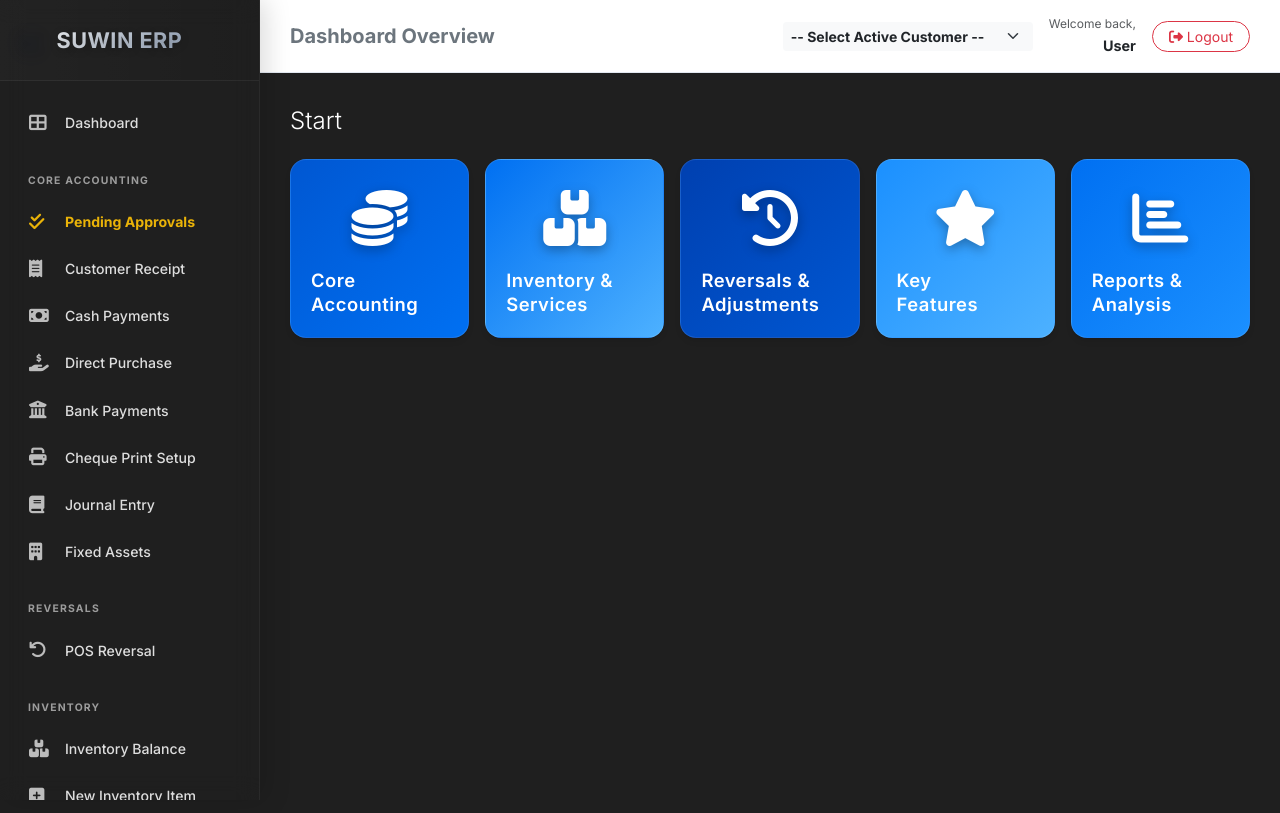
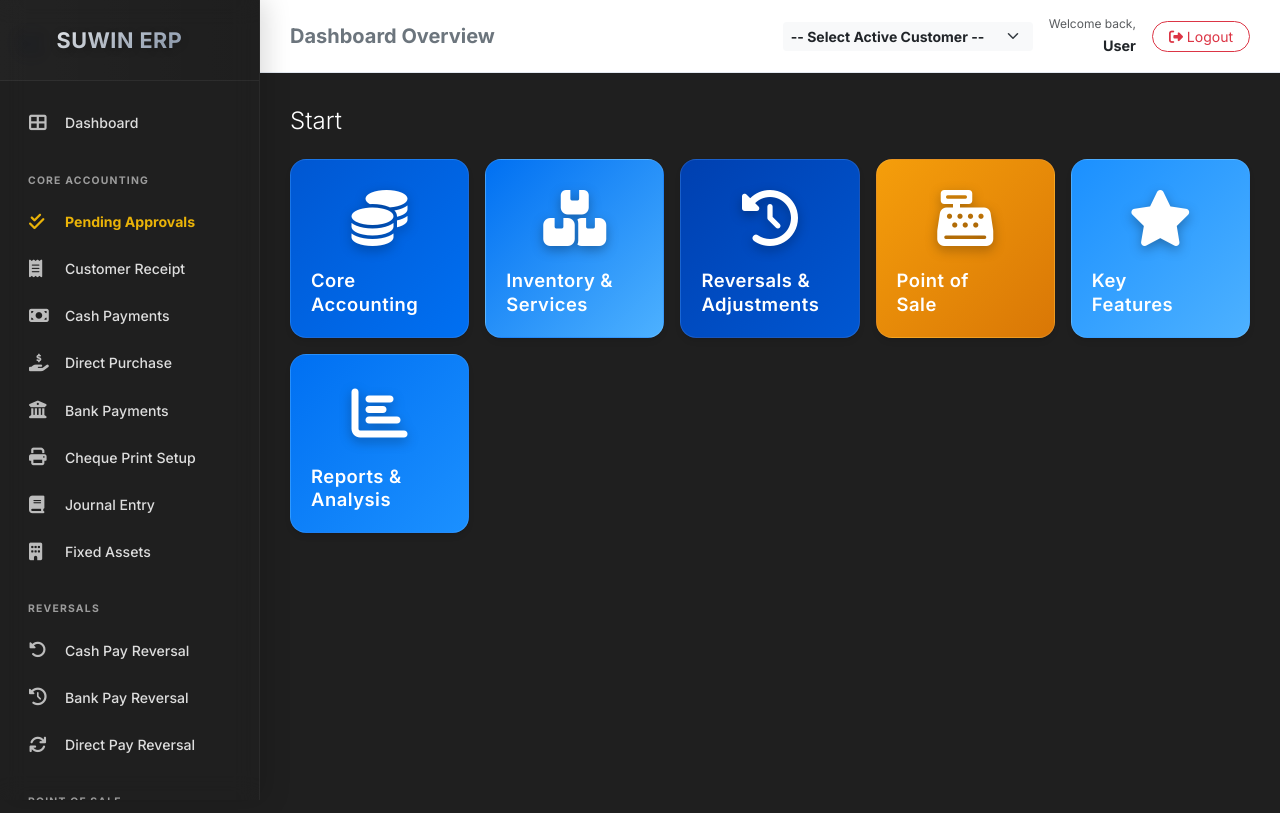
Before and after one commit to Thiwa1/ERP-WEB, a Python web app: template templates/index.html in a window 1280 px wide. Run offline with Jinja, Linux system fonts and the light colour scheme; the template is opened without the code that fills it, so the values that code supplies are empty; some libraries are stand-ins or nearby versions.

Commit message:
Fix bank rec currency, block reconciled reversals, and reorganize dashboard
- Updated templates/bank_reconciliation.html to use dynamic company_currency and |currency filter.
- Added reconciliation check (entry_Rec = 1) to pos_reversal_process, bank_payment_reversal_process, cash_payment_reversal_process, direct_payment_reversal_process, and reverse_journal_entry.
- Reorganized dashboard (templates/index.html) to align with sidebar link counts (11 for Core Accounting, 11 for Inventory, 8 for Reports).
- Created dedicated "Point of Sale" section on dashboard and moved POS system there from Inventory.
- Updated sidebar (templates/base.html) to match dashboard reorganization, including a new "Point of Sale" category.
- Fixed AttributeError in app.py transaction cursors (with ... as cursor:).
- Fixed NameError in services.py (added date import).
- Fixed POS loyalty pricing logic and receipt savings display.
- Enabled Select2 search on GRN dropdowns.

Co-authored-by: Thiwa1 <30181036+Thiwa1@users.noreply.github.com>

```diff
--- a/templates/base.html
+++ b/templates/base.html
@@ -550,6 +550,15 @@
 
                 <!-- Reversals -->
                 <div class="menu-category">Reversals</div>
+                <a href="/cash_payment_reversal" class="nav-link"><i class="fas fa-undo-alt"></i> Cash Pay Reversal</a>
+                <a href="/bank_payment_reversal" class="nav-link"><i class="fas fa-history"></i> Bank Pay Reversal</a>
+                <a href="/direct_payment_reversal" class="nav-link"><i class="fas fa-sync"></i> Direct Pay Reversal</a>
+
+                <!-- Point of Sale -->
+                <div class="menu-category">Point of Sale</div>
+                <a href="/pos" class="nav-link"><i class="fas fa-cash-register"></i> POS System</a>
+                <a href="/pos_settings" class="nav-link"><i class="fas fa-cogs"></i> POS Settings</a>
+                <a href="/cash_handover" class="nav-link"><i class="fas fa-hand-holding-usd"></i> Cash Handover</a>
                 <a href="/pos_reversal" class="nav-link"><i class="fas fa-undo"></i> POS Reversal</a>
 
                 <!-- Inventory -->
@@ -564,8 +573,6 @@
                 <a href="/inventory_transfer" class="nav-link"><i class="fas fa-exchange-alt"></i> Inventory Transfer</a>
                 <a href="/inventory_production" class="nav-link"><i class="fas fa-industry"></i> Manufacturing</a>
                 <a href="/inventory_trend_analysis" class="nav-link"><i class="fas fa-chart-line"></i> Trend Analysis</a>
-
-                <a href="/pos" class="nav-link"><i class="fas fa-cash-register"></i> POS System</a>
 
                 <!-- Reports -->
                 <div class="menu-category">Reports</div>
--- a/templates/index.html
+++ b/templates/index.html
@@ -230,6 +230,14 @@
             </div>
         </div>
 
+        <!-- POS Main Tile -->
+        <div class="col">
+            <div class="main-category-tile" id="cat-pos" style="background: linear-gradient(135deg, #f59e0b 0%, #d97706 100%);" onclick="toggleCategory('collapsePOS')">
+                <i class="fas fa-cash-register main-icon"></i>
+                <span class="tile-title">Point of<br>Sale</span>
+            </div>
+        </div>
+
         <!-- Key Features Main Tile -->
         <div class="col">
             <div class="main-category-tile" id="cat-features" onclick="toggleCategory('collapseFeatures')">
@@ -256,6 +264,14 @@
             <div class="metro-group-title">Core Accounting</div>
             <div class="row row-dense row-cols-2 row-cols-sm-3 row-cols-md-4 row-cols-lg-6">
                 <div class="col">
+                    <a href="/approvals" class="tile-link">
+                        <div class="tile" style="border-bottom: 3px solid #eab308;">
+                            <i class="fas fa-check-double text-warning"></i>
+                            <span>Pending<br>Approvals</span>
+                        </div>
+                    </a>
+                </div>
+                <div class="col">
                     <a href="/customer_receipt" class="tile-link">
                         <div class="tile">
                             <i class="fas fa-receipt"></i>
@@ -264,7 +280,7 @@
                     </a>
                 </div>
                 <div class="col">
-                    <a href="/cash_payments" class="tile-link">
+                    <a href="/cash_payment" class="tile-link">
                         <div class="tile">
                             <i class="fas fa-money-bill"></i>
                             <span>Cash<br>Payment</span>
@@ -288,10 +304,50 @@
                     </a>
                 </div>
                 <div class="col">
-                    <a href="/placeholder?title=Journal Entry" class="tile-link">
+                    <a href="/cheque_print_setup" class="tile-link">
+                        <div class="tile">
+                            <i class="fas fa-print"></i>
+                            <span>Cheque Print<br>Setup</span>
+                        </div>
+                    </a>
+                </div>
+                <div class="col">
+                    <a href="/journal_entry" class="tile-link">
                         <div class="tile">
                             <i class="fas fa-book"></i>
                             <span>Journal<br>Entry (J/V)</span>
+                        </div>
+                    </a>
+                </div>
+                <div class="col">
+                    <a href="/fixed_assets" class="tile-link">
+                        <div class="tile">
+                            <i class="fas fa-building"></i>
+                            <span>Fixed<br>Assets</span>
+                        </div>
+                    </a>
+                </div>
+                <div class="col">
+                    <a href="/create_bank_account" class="tile-link">
+                        <div class="tile">
+                            <i class="fas fa-university"></i>
+                            <span>Create Bank<br>Account</span>
+                        </div>
+                    </a>
+                </div>
+                <div class="col">
+                    <a href="/create_cash_account" class="tile-link">
+                        <div class="tile">
+                            <i class="fas fa-money-bill-wave"></i>
+                            <span>Create Cash<br>Account</span>
+                        </div>
+                    </a>
+                </div>
+                <div class="col">
+                    <a href="/add_new_account" class="tile-link">
+                        <div class="tile">
+                            <i class="fas fa-file-invoice"></i>
+                            <span>Add New<br>Account</span>
                         </div>
                     </a>
                 </div>
@@ -304,6 +360,14 @@
         <div class="sub-modules-container" style="border-left-color: #107C10;">
             <div class="metro-group-title">Inventory & Services</div>
             <div class="row row-dense row-cols-2 row-cols-sm-3 row-cols-md-4 row-cols-lg-6">
+                <div class="col">
+                    <a href="/inventory_balance" class="tile-link">
+                        <div class="tile">
+                            <i class="fas fa-boxes"></i>
+                            <span>Inventory<br>Balance</span>
+                        </div>
+                    </a>
+                </div>
                 <div class="col">
                     <a href="/add_inventory_item" class="tile-link">
                         <div class="tile">
@@ -368,6 +432,22 @@
                         </div>
                     </a>
                 </div>
+                <div class="col">
+                    <a href="/inventory_trend_analysis" class="tile-link">
+                        <div class="tile">
+                            <i class="fas fa-chart-line"></i>
+                            <span>Trend<br>Analysis</span>
+                        </div>
+                    </a>
+                </div>
+                <div class="col">
+                    <a href="/inventory_locations" class="tile-link">
+                        <div class="tile">
+                            <i class="fas fa-warehouse"></i>
+                            <span>Inventory<br>Locations</span>
+                        </div>
+                    </a>
+                </div>
             </div>
         </div>
     </div>
@@ -377,14 +457,6 @@
         <div class="sub-modules-container" style="border-left-color: #E81123;">
             <div class="metro-group-title">Reversals & Adjustments</div>
             <div class="row row-dense row-cols-2 row-cols-sm-3 row-cols-md-4 row-cols-lg-6">
-                <div class="col">
-                    <a href="/pos_reversal" class="tile-link">
-                        <div class="tile">
-                            <i class="fas fa-undo"></i>
-                            <span>POS<br>Reversal</span>
-                        </div>
-                    </a>
-                </div>
                 <div class="col">
                     <a href="/cash_payment_reversal" class="tile-link">
                         <div class="tile">
@@ -421,10 +493,10 @@
         </div>
     </div>
 
-    <!-- Features Sub-modules -->
-    <div class="collapse multi-collapse" id="collapseFeatures" data-bs-parent=".dashboard-container">
-        <div class="sub-modules-container" style="border-left-color: #6B69D6;">
-            <div class="metro-group-title">Key Features</div>
+    <!-- POS Sub-modules -->
+    <div class="collapse multi-collapse" id="collapsePOS" data-bs-parent=".dashboard-container">
+        <div class="sub-modules-container" style="border-left-color: #f59e0b;">
+            <div class="metro-group-title">Point of Sale</div>
             <div class="row row-dense row-cols-2 row-cols-sm-3 row-cols-md-4 row-cols-lg-6">
                 <div class="col">
                     <a href="/pos" class="tile-link">
@@ -434,6 +506,47 @@
                         </div>
                     </a>
                 </div>
+                <div class="col">
+                    <a href="/pos_settings" class="tile-link">
+                        <div class="tile">
+                            <i class="fas fa-cogs"></i>
+                            <span>POS<br>Settings</span>
+                        </div>
+                    </a>
+                </div>
+                <div class="col">
+                    <a href="/cash_handover" class="tile-link">
+                        <div class="tile">
+                            <i class="fas fa-hand-holding-usd"></i>
+                            <span>Cash<br>Handover</span>
+                        </div>
+                    </a>
+                </div>
+                <div class="col">
+                    <a href="/warranty_period" class="tile-link">
+                        <div class="tile">
+                            <i class="fas fa-shield-alt"></i>
+                            <span>Warranty<br>Period</span>
+                        </div>
+                    </a>
+                </div>
+                <div class="col">
+                    <a href="/pos_reversal" class="tile-link">
+                        <div class="tile">
+                            <i class="fas fa-undo"></i>
+                            <span>POS<br>Reversal</span>
+                        </div>
+                    </a>
+                </div>
+            </div>
+        </div>
+    </div>
+
+    <!-- Features Sub-modules -->
+    <div class="collapse multi-collapse" id="collapseFeatures" data-bs-parent=".dashboard-container">
+        <div class="sub-modules-container" style="border-left-color: #6B69D6;">
+            <div class="metro-group-title">Key Features</div>
+            <div class="row row-dense row-cols-2 row-cols-sm-3 row-cols-md-4 row-cols-lg-6">
                 <div class="col">
                     <a href="/bank_reconciliation" class="tile-link">
                         <div class="tile">
@@ -476,28 +589,18 @@
             <div class="metro-group-title">Reports & Analysis</div>
             <div class="row row-dense row-cols-2 row-cols-sm-3 row-cols-md-4 row-cols-lg-6">
                 <div class="col">
-                    <a href="/placeholder?title=Load Report" class="tile-link">
+                    <a href="/ledger_view" class="tile-link">
                         <div class="tile">
-                            <i class="fas fa-file-alt"></i>
-                            <span>Load<br>Report</span>
-                        </div>
-
-                <!-- Cash Handover -->
-                <div class="col-md-3">
-                    <a href="/cash_handover" class="tile-link">
-                        <div class="category-tile text-center h-100">
-                            <i class="fas fa-hand-holding-usd d-block"></i>
-                            <span class="d-block mt-3 tile-title">Cash Handover</span>
+                            <i class="fas fa-book-open"></i>
+                            <span>Ledger<br>View</span>
                         </div>
                     </a>
                 </div>
-                    </a>
-                </div>
                 <div class="col">
-                    <a href="/sales_summary_cashier" class="tile-link">
+                    <a href="/trial_balance" class="tile-link">
                         <div class="tile">
-                            <i class="fas fa-file-invoice-dollar"></i>
-                            <span>Sales<br>Summary</span>
+                            <i class="fas fa-balance-scale-left"></i>
+                            <span>Trial<br>Balance</span>
                         </div>
                     </a>
                 </div>
@@ -518,6 +621,14 @@
                     </a>
                 </div>
                 <div class="col">
+                    <a href="/profit_loss" class="tile-link">
+                        <div class="tile">
+                            <i class="fas fa-chart-pie"></i>
+                            <span>Profit &<br>Loss</span>
+                        </div>
+                    </a>
+                </div>
+                <div class="col">
                     <a href="/cash_flow" class="tile-link">
                         <div class="tile">
                             <i class="fas fa-money-bill-wave"></i>
@@ -526,26 +637,18 @@
                     </a>
                 </div>
                 <div class="col">
-                    <a href="/trial_balance" class="tile-link">
+                    <a href="/supplier_aging" class="tile-link">
                         <div class="tile">
-                            <i class="fas fa-balance-scale-left"></i>
-                            <span>Trial<br>Balance</span>
+                            <i class="fas fa-clock"></i>
+                            <span>Aging<br>Reports</span>
                         </div>
                     </a>
                 </div>
                 <div class="col">
-                    <a href="/profit_loss" class="tile-link">
+                    <a href="/sales_summary_cashier" class="tile-link">
                         <div class="tile">
-                            <i class="fas fa-chart-pie"></i>
-                            <span>Profit &<br>Loss</span>
-                        </div>
-                    </a>
-                </div>
-                <div class="col">
-                    <a href="/supplier_aging" class="tile-link">
-                        <div class="tile">
-                            <i class="fas fa-clock"></i>
-                            <span>Aging<br>Reports</span>
+                            <i class="fas fa-file-invoice-dollar"></i>
+                            <span>Sales<br>Summary</span>
                         </div>
                     </a>
                 </div>
```
